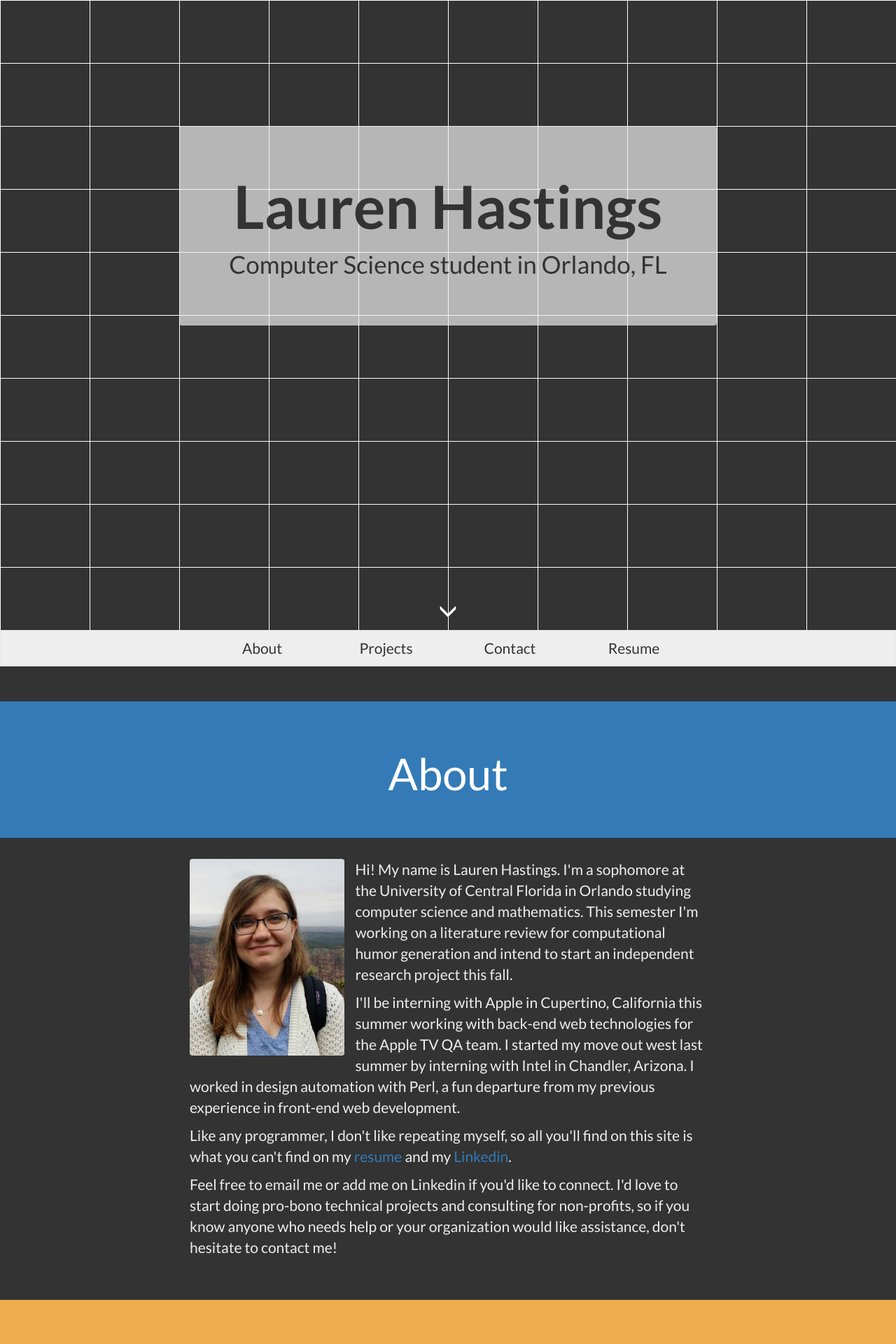
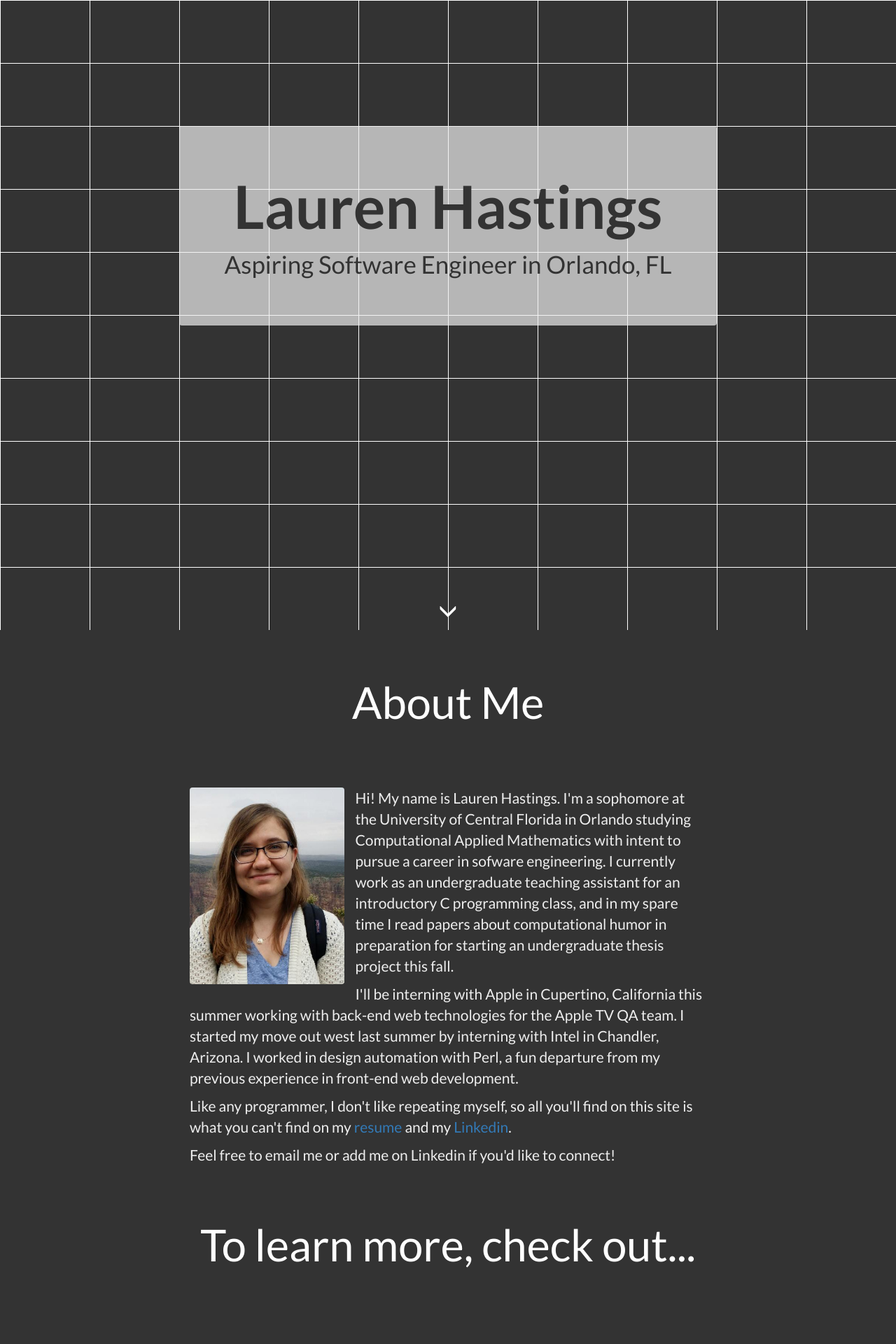
Before and after one commit to hastingsl/hastingsl.github.io, a Jekyll site: the page built from index.html, in a window 1280 px wide. Shown: the top 1920 px of the page at 70% size. Built offline with Jekyll 4.4.1, drawn with Linux system fonts in a browser that asks for light colours; nearby versions of some CDN libraries; some of the changed text lies outside the part shown.

Commit message:
Updated resume and made cosmetic changes to index.html. Most significantly, removed Project section and replaced with simple icon links to other resume/github, etc.

```diff
--- a/css/main.scss
+++ b/css/main.scss
@@ -1,7 +1,7 @@
 ---
 ---
 
-$dark-blue:  #337ab7;
+$dark-blue: #337ab7;
 $dark-gray: #333;
 $gray: #eee;
 $green: #5cb85c;
@@ -11,24 +11,22 @@
 $transition: background-color 1s;
 $white: #fff;
 
-#about {
-  background-color: $dark-blue;
-}
-
-.blue-link a {
-  color: $dark-blue;
-}
-
-.blue-link a:hover {
+.blue-link a, .blue-link a:hover {
   color: $dark-blue;
 }
 
 body {
-  background-color: $dark-gray;
-  color: $white;
   font-size: 21px;
   padding-bottom: 20px;
-  font-family: Lato,'Helvetica Neue',Arial,Helvetica,sans-serif !important;
+  font-family: Lato,'Helvetica Neue',Arial,Helvetica,sans-serif;
+}
+
+body, .footer, .footer a, .jumbotron, .link-icons, .link-icons a, #masthead a {
+  color: $white;
+}
+
+body, .jumbotron {
+  background-color: $dark-gray;
 }
 
 .center {
@@ -53,19 +51,11 @@
 }
 
 .footer {
-  color: $white;
+  margin-top: 50px;
 }
 
-.footer a {
-  color: $white;
-}
-
-.footer a:hover {
+.green:hover {
   color: $green;
-}
-
-.footer-icons{
-  font-size: 7em;
 }
 
 .grid {
@@ -83,13 +73,12 @@
   border-radius: 4px;
 }
 
-.jumbotron {
-  color: $white;
-  margin-top: 50px;
+.light {
+  background-color: rgba(255, 255, 255, 0.5);
 }
 
-.light {
-  background-color: rgba(255, 255, 255, 0.5);
+.link-icons {
+  font-size: 7em;
 }
 
 #masthead {
@@ -101,7 +90,6 @@
 #masthead a {
   background: transparent;
   bottom: 0;
-  color: $white;
   font-size: 1.3em;
   left: 0;
   padding: 5px;
@@ -132,44 +120,7 @@
   font-size: 35px;
 }
 
-.navbar {
-  border-radius: 0;
-  margin-bottom: 0;
-}
-
-.navbar-default {
-  background-color: $gray;
-}
-
-.navbar-default .navbar-nav>li>a {
-  color: $dark-gray;
-}
-
-.navbar-default .navbar-nav>li>.hover-blue:hover {
-  color: $dark-blue;
-}
-
-.navbar-default .navbar-nav>li>.hover-green:hover {
-  color: $green;
-}
-
-.navbar-default .navbar-nav>li>.hover-orange:hover {
-  color: $orange;
-}
-
-.navbar-default .navbar-nav>li>.hover-red:hover {
-  color: $red;
-}
-
-.navbar-toggle {
-  border-radius: 0;
-}
-
-.orange-link a {
-  color: $orange;
-}
-
-.orange-link a:hover {
+.orange:hover {
   color: $orange;
 }
 
@@ -185,8 +136,8 @@
   -webkit-transition: $transition;
 }
 
-#projects {
-  background-color: $orange;
+.red:hover {
+  color: $red;
 }
 
 .tile {
@@ -204,12 +155,3 @@
 #tile-grid {
   z-index: -2;
 }
-
-ul {
-  width: 100%;
-}
-
-ul li {
-  width: 25%;
-  text-align: center;
-}
--- a/index.html
+++ b/index.html
@@ -8,8 +8,8 @@
     <div>
       <center>
         <div class="jumbotron">
-            <h1>Lauren Hastings</h1>
-            <p>Computer Science student in Orlando, FL</p>
+          <h1>Lauren Hastings</h1>
+          <p>Aspiring Software Engineer in Orlando, FL</p>
         </div>
       </center>
     </div>
@@ -23,40 +23,18 @@
         <div class="tile" id="tile-{{ i }}"></div>
       {% endfor %}
     </div>
-    <a href="#nav">
+    <a href="#about">
       <center><span class="glyphicon glyphicon-menu-down"></span></center>
     </a>
   </div>
   <div class="row">
-    <nav class="navbar navbar-default" id="nav">
-      <div class="container">
-        <div class="navbar-header">
-          <button aria-expanded="false" class="collapsed navbar-toggle" data-toggle="collapse" data-target="#navigation" type="button">
-            <span class="sr-only">Toggle navigation</span>
-            <span class="icon-bar"></span>
-            <span class="icon-bar"></span>
-            <span class="icon-bar"></span>
-          </button>
-        </div>
-        <div class="collapse navbar-collapse" id="navigation">
-          <ul class="nav navbar-nav">
-            <li><a class="hover-blue" href="#about">About</a></li>
-            <li><a class="hover-orange" href="#projects">Projects</a></li>
-            <li><a class="hover-green" href="#contact">Contact</a></li>
-            <li><a class="hover-red" href="files/resume.pdf" target="_blank">Resume</a></li>
-          </ul>
-        </div>
-      </div>
-    </nav>
-  </div>
-  <div class="row">
-    <div class="header jumbotron" id="about">
-      <center><h1>About</h1></center>
+    <div class = "jumbotron" id="about">
+      <center><h1>About Me</h1></center>
     </div>
     <div class="blue-link container">
       <img align="left" class="img-rounded" width="30%" src="files/lauren.jpg">
       <p>
-        Hi! My name is Lauren Hastings. I'm a sophomore at the University of Central Florida in Orlando studying computer science and mathematics. This semester I'm working on a literature review for computational humor generation and intend to start an independent research project this fall.
+        Hi! My name is Lauren Hastings. I'm a sophomore at the University of Central Florida in Orlando studying Computational Applied Mathematics with intent to pursue a career in sofware engineering. I currently work as an undergraduate teaching assistant for an introductory C programming class, and in my spare time I read papers about computational humor in preparation for starting an undergraduate thesis project this fall.
       </p>
       <p>
         I'll be interning with Apple in Cupertino, California this summer working with back-end web technologies for the Apple TV QA team. I started my move out west last summer by interning with Intel in Chandler, Arizona. I worked in design automation with Perl, a fun departure from my previous experience in front-end web development.
@@ -65,41 +43,26 @@
         Like any programmer, I don't like repeating myself, so all you'll find on this site is what you can't find on my <a href="files/resume.pdf" target="_blank">resume</a> and my <a href="https://www.linkedin.com/in/hastingsl" target="_blank">Linkedin</a>.
       </p>
       <p>
-        Feel free to email me or add me on Linkedin if you'd like to connect. I'd love to start doing pro-bono technical projects and consulting for non-profits, so if you know anyone who needs help or your organization would like assistance, don't hesitate to contact me!
+        Feel free to email me or add me on Linkedin if you'd like to connect!
       </p>
     </div>
   </div>
-  <div class="row orange-link">
-    <div class="header jumbotron" id="projects">
-      <center><h1>Projects</h1></center>
-    </div>
-    <div class="container">
-      <p>
-        This is where I'll post upcoming, in progress and completed personal projects I work on to learn new languages and frameworks. It's currently rather sparse, but rest assured, I intend to add more projects in the future. All of my source code can be found on <a href="https://www.github.com/hastingsl" target="_blank">GitHub</a>. For a complete list of all completed projects, personal and professional, see my <a href="https://www.linkedin.com/in/hastingsl" target="_blank">Linkedin</a>.
-      </p>
-      <hr/>
-      <h2>
-        <a href="https://www.github.com/hastingsl/hastingsl.github.io" target="_blank" >My Personal Site</a> <small>in progress</small>
-      </h2>
-      <p>
-        This website! I built this from scratch using HTML, CSS, JavaScript, jQuery and the Bootstrap library. I also learned to use Jekyll, the CSS pre-processor Sass and Liquid Templates for this project.
-      </p>
-      <hr/>
-    </div>
+  <div class="row">
+      <div class = "jumbotron">
+        <center><h1>To learn more, check out...</h1></center>
+      </div>
+      <div class="container link-icons">
+        <center>
+          <a href="http://hastingsl.github.io/files/resume.pdf" target="_blank"><i class="fa fa-file-o red"></i></a>
+          <a href="https://www.github.com/hastingsl/hastingsl.github.io" target="_blank"><i class="fa fa-github green"></i></a>
+          <a href="https://www.linkedin.com/in/hastingsl" target="_blank"><i class="fa fa-linkedin-square orange"></i></a>
+        </center>
+      </div>
   </div>
   <div class="row">
-    <div class="header jumbotron" id="contact">
-      <center><h1>Contact</h1></center>
-    </div>
     <center class="footer">
-      <div class="footer-icons">
-        <a href="https://www.github.com/hastingsl/hastingsl.github.io" target="_blank"><i class="fa fa-github"></i></a>
-        <a href="https://www.linkedin.com/in/hastingsl" target="_blank"><i class="fa fa-linkedin-square"></i></a>
-      </div>
-      <br/>
-      <i class="fa fa-envelope"></i> lhastingsa@gmail.com
-      <br/>
-      <hr/>
+      lhastingsa@gmail.com
+      <hr>
       <a href="#masthead">Back to top</a>
     </center>
   </div>
```
Also changed, not shown: 1 other file.
